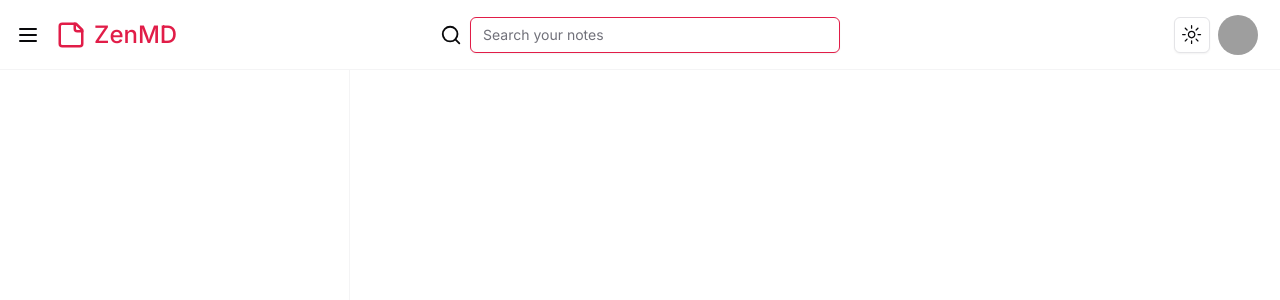
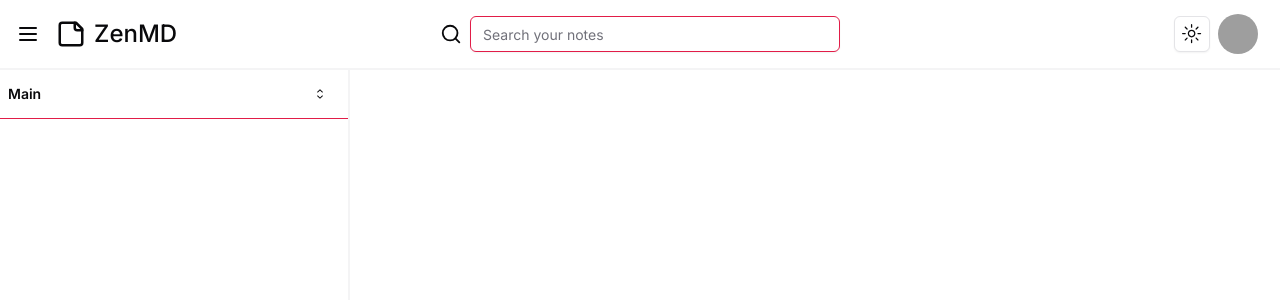
Before and after one commit to heyyakash/zenmd, a Next.js app in the folder frontend/: page /dashboard in a window 1280 px wide. Shown: the top 300 px of the page. Built offline with nearby package versions, Linux system fonts and the light colour scheme; grey boxes are pictures that could not be loaded.

Commit message:
added a prototype tree for sidebar

```diff
--- /dev/null
+++ b/frontend/components/aside/Aside.tsx
@@ -0,0 +1,105 @@
+import React, { useState } from 'react'
+import { Collapsible, CollapsibleContent, CollapsibleTrigger } from '../ui/collapsible'
+import { Button } from '../ui/button'
+import { CaretSortIcon } from '@radix-ui/react-icons'
+interface File {
+    type: "File";
+    id: string;
+    name: string;
+  }
+
+  interface Folder {
+    type: "Folder";
+    id: string;
+    name: string;
+    content: (File | Folder)[];
+  }
+
+const Aside = () => {
+
+
+      const tree: Folder[] = [
+        {
+          type: "Folder",
+          name: "Main",
+          id: "0",
+          content: [
+            { type: "File", id: "1", name: "Graphs" },
+            { type: "File", id: "2", name: "Trees" },
+            { type: "File", id: "3", name: "Arrays" },
+            {
+              type: "Folder",
+              id: "4",
+              name: "Strings",
+              content: [
+                { name: "Slicing", id: "5", type: "File" },
+                {
+                    type: "Folder",
+                    id: "4",
+                    name: "Strings",
+                    content: [
+                      { name: "Slicingdsjdksjafkldjfkladjfkldjkfjadskfjkldjkl", id: "5", type: "File" }
+                    ]
+                  }
+              ]
+            }
+          ]
+        }
+      ];
+    return (
+        <aside className='w-[350px] h-full border-r-2 border-secondary'>
+            {tree.map((object) => {
+
+                return (
+                    <CollapsibleBar heading={object.name} list={object.content} />
+                )
+
+            })}
+        </aside>
+    )
+}
+
+interface CollapsibleBarProps {
+    heading: String
+    list: (File | Folder)[]
+    extraClasses?: string
+}
+
+const CollapsibleBar: React.FC<CollapsibleBarProps> = (props) => {
+    const [isOpen, setIsOpen] = useState(false)
+    return (
+        <Collapsible
+            open={isOpen}
+            onOpenChange={setIsOpen}
+            className=" border-b border-b-primary w-full space-y-2 p-2"
+        >
+            <div className="flex items-center justify-between space-x-4 ">
+                <h4 className="text-sm font-semibold">
+                    {props.heading}
+                </h4>
+                <CollapsibleTrigger asChild>
+                    <Button variant="ghost" size="sm">
+                        <CaretSortIcon className="h-4 w-4" />
+                        <span className="sr-only">Toggle</span>
+                    </Button>
+                </CollapsibleTrigger>
+            </div>
+            <CollapsibleContent className="space-y-2 ">
+                {props.list.map((x) => {
+                    if(x.type==="Folder" && x.content){
+                        return <CollapsibleBar heading={x.name} list={x.content} />
+                    }
+                    return (
+                        <div className="rounded-md bg-primary border truncate  border-secondary hover:border-primary cursor-pointer  px-4 py-2  text-md font-medium shadow-sm">
+                            {x.name}
+                        </div>
+
+                    )
+                })}
+            </CollapsibleContent>
+        </Collapsible>
+    )
+}
+
+
+export default Aside
--- a/frontend/components/layout/Layout.tsx
+++ b/frontend/components/layout/Layout.tsx
@@ -7,6 +7,7 @@ import { Popover, PopoverContent, PopoverTrigger } from '../ui/popover'
 import { Button } from '../ui/button'
 import { useRouter } from 'next/router'
 import Editor from '../editor/Editor'
+import Aside from '../aside/Aside'
 
 interface props {
     children :ReactNode
@@ -18,18 +19,14 @@ const Dashboard: React.FC<props> = (props) => {
         document.cookie = `token= ;secure=true; path=/`
         router.push('/login')
     }
-    const tree  = {
-        Main:["Graph","Tree","Arrays"],
-        AWS: ["Ingress", "S3"],
-        DevOps : ["Terraform"]
-    }
+
     return (
         <div className='w-full h-screen flex flex-col'>
-            <div className='h-[70px] border-b border-secondary grid grid-rows-1 grid-cols-3 items-center p-4'>
+            <div className='h-[70px] border-b-2 border-secondary grid grid-rows-1 grid-cols-3 items-center p-4'>
 
                 <div className='flex items-center gap-4 w-full'>
                     <Menu cursor={"pointer"} />
-                    <div className="flex gap-2 items-center text-primary text-[1.5rem] font-medium ">
+                    <div className="flex gap-2 items-center  text-[1.5rem] font-medium ">
                         <StickyNote size={"30px"} /> ZenMD
                     </div>
                 </div>
@@ -66,7 +63,7 @@ const Dashboard: React.FC<props> = (props) => {
 
             </div>
             <div className='w-full h-full flex'>
-                <aside className='w-[350px] h-full border-r border-secondary'></aside>
+                <Aside />
                 {props.children}
             </div>
         </div>
--- /dev/null
+++ b/frontend/components/ui/collapsible.tsx
@@ -0,0 +1,9 @@
+import * as CollapsiblePrimitive from "@radix-ui/react-collapsible"
+
+const Collapsible = CollapsiblePrimitive.Root
+
+const CollapsibleTrigger = CollapsiblePrimitive.CollapsibleTrigger
+
+const CollapsibleContent = CollapsiblePrimitive.CollapsibleContent
+
+export { Collapsible, CollapsibleTrigger, CollapsibleContent }
--- a/frontend/package.json
+++ b/frontend/package.json
@@ -14,6 +14,7 @@
     "@mdx-js/react": "^3.0.0",
     "@next/mdx": "^14.0.4",
     "@radix-ui/react-avatar": "^1.0.4",
+    "@radix-ui/react-collapsible": "^1.0.3",
     "@radix-ui/react-dropdown-menu": "^2.0.6",
     "@radix-ui/react-icons": "^1.3.0",
     "@radix-ui/react-label": "^2.0.2",
--- a/frontend/styles/globals.css
+++ b/frontend/styles/globals.css
@@ -3,6 +3,7 @@
 @tailwind base;
 @tailwind components;
 @tailwind utilities;
+
 
 
 
@@ -56,6 +57,7 @@
 
 
 
+
 @layer base {
   * {
     @apply box-border;
```
Also changed, not shown: 1 other file (tests, documents, lock files or other folders).
